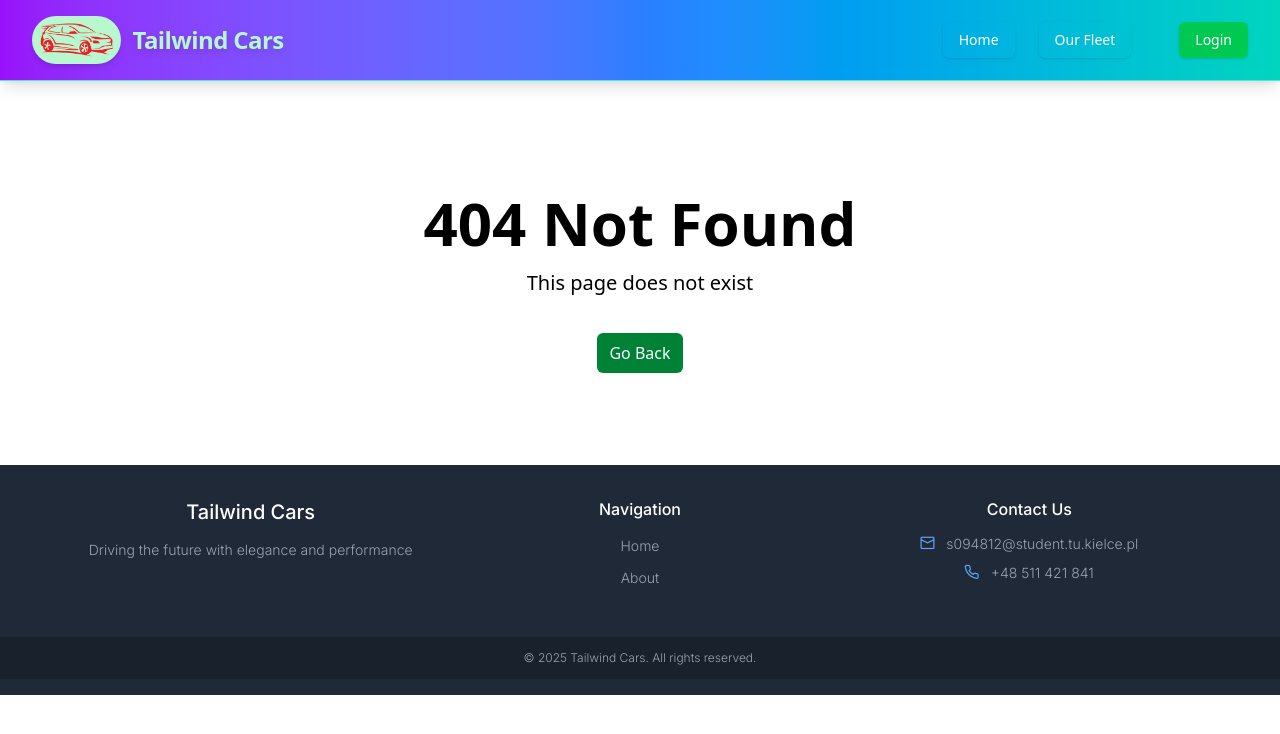
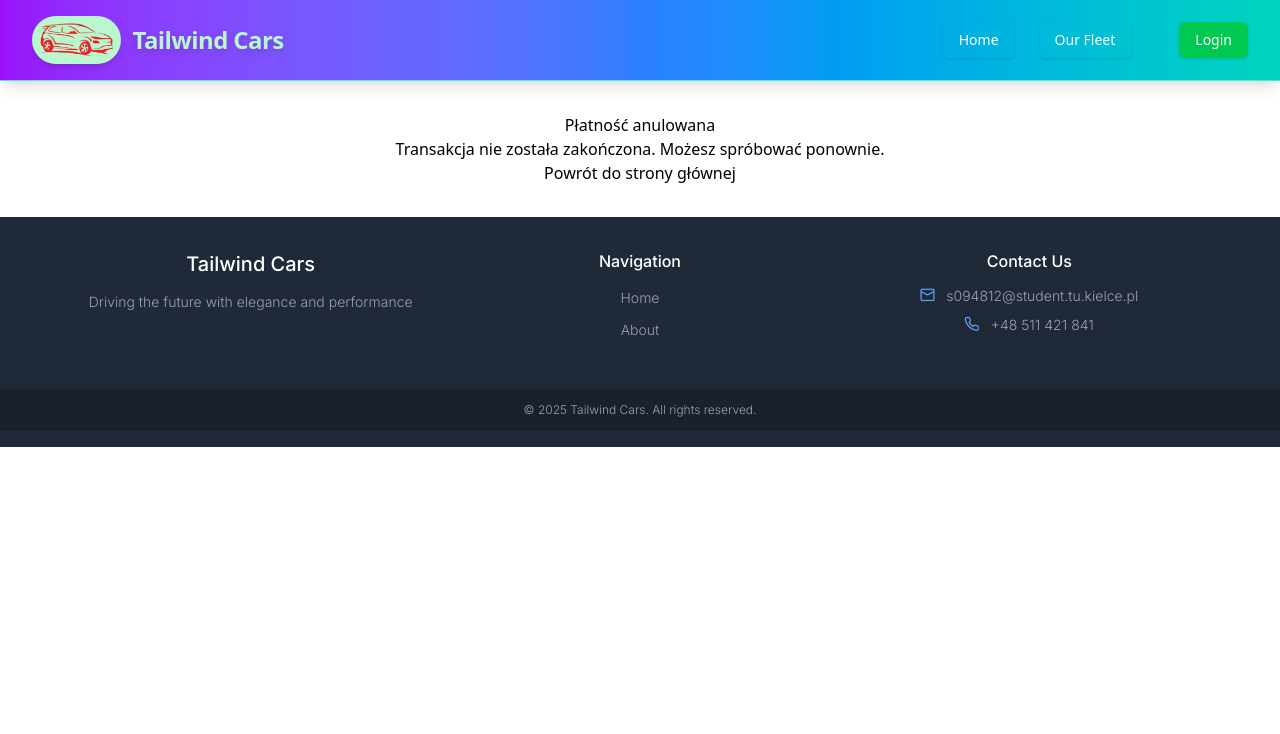
Before and after one commit to nextof/front-io2, a Vue app: page /payment/cancel in a window 1280 px wide. Shown: the top 734 px of the page. Built offline with nearby package versions, Linux system fonts and the light colour scheme.

Commit message:
implementation of success and cancel payment view

```diff
--- a/src/router/index.js
+++ b/src/router/index.js
@@ -9,6 +9,8 @@ import StaffView from '../views/StaffView.vue';
 import ManageVehiclesView from '../views/ManageVehiclesView.vue';
 import UnauthorizedView from '../views/UnauthorizedView.vue';
 import { getCurrentUser } from '../services/UserService';
+import PaymentSuccessView from '../views/PaymentSuccessView.vue';
+import PaymentCancelView from '../views/PaymentCancelView.vue';
 
 const router = createRouter({
   history: createWebHistory(import.meta.env.BASE_URL),
@@ -33,6 +35,16 @@ const router = createRouter({
       name: 'client',
       component: ClientView,
       meta: { requiresAuth: true }
+    },
+    {
+      path: '/payment/success',
+      name: 'payment-success',
+      component: PaymentSuccessView
+    },
+    {
+      path: '/payment/cancel',
+      name: 'payment-cancel',
+      component: PaymentCancelView
     },
     {
       path: '/staff',
@@ -69,6 +81,7 @@ const router = createRouter({
       name: 'not-found',
       component: NotFoundView
     }
+
   ],
 });
 
--- /dev/null
+++ b/src/views/PaymentCancelView.vue
@@ -0,0 +1,17 @@
+<template>
+  <div class="cancel-view">
+    <h2>Płatność anulowana</h2>
+    <p>Transakcja nie została zakończona. Możesz spróbować ponownie.</p>
+    <router-link to="/">Powrót do strony głównej</router-link>
+  </div>
+</template>
+
+<script setup>
+</script>
+
+<style scoped>
+.cancel-view {
+  padding: 2rem;
+  text-align: center;
+}
+</style>
--- /dev/null
+++ b/src/views/PaymentSuccessView.vue
@@ -0,0 +1,17 @@
+<template>
+  <div class="success-view">
+    <h2>Dziękujemy za płatność!</h2>
+    <p>Twoja transakcja została pomyślnie zakończona.</p>
+    <router-link to="/">Powrót do strony głównej</router-link>
+  </div>
+</template>
+
+<script setup>
+</script>
+
+<style scoped>
+.success-view {
+  padding: 2rem;
+  text-align: center;
+}
+</style>
```
